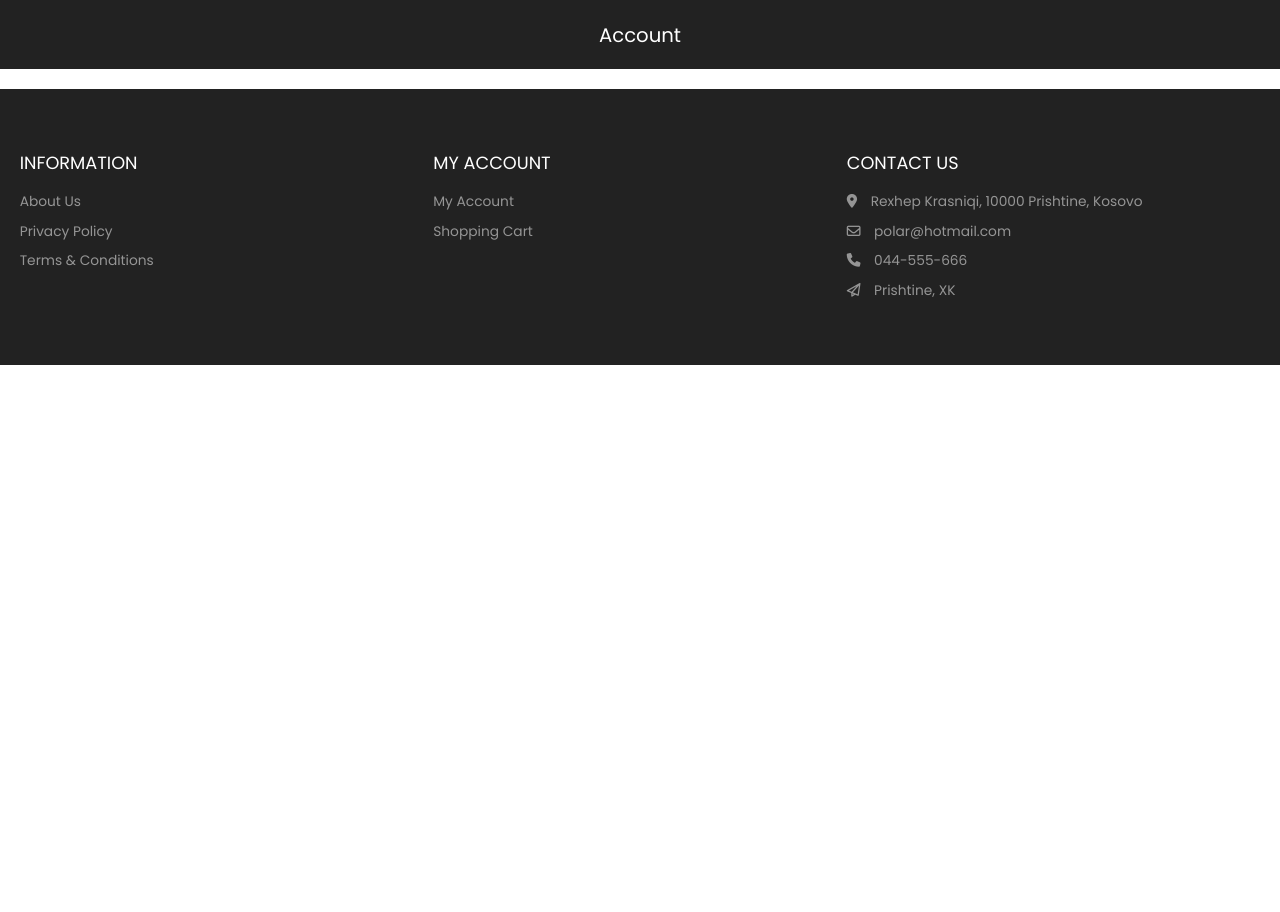
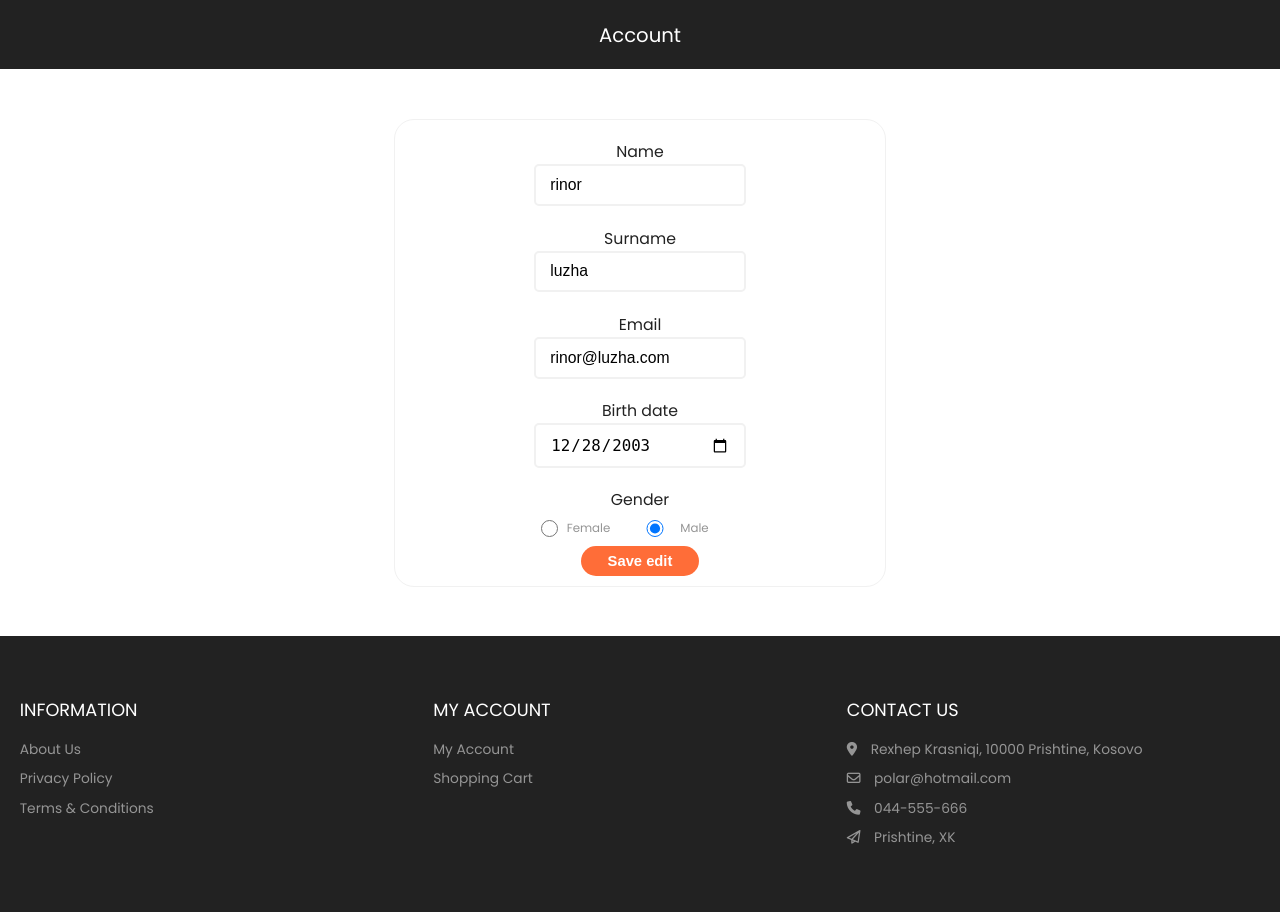
Before and after one commit to Rinor-Luzha/WebProject, a PHP site: page /index.php?page=account in a window 1280 px wide. Shown: the part 75-987 px from the top of the page. Before the commit the page ends 440 px from the top, so only its background shows below. Run offline with PHP 8.4, Linux system fonts and the light colour scheme; a user stored in the database is signed in; data comes from the database, SQL or seed files in the repository; some libraries are stand-ins or nearby versions.

Commit message:
Added account edit page

```diff
--- a/views/account.php
+++ b/views/account.php
@@ -2,21 +2,85 @@
 <link rel="stylesheet" href="css/footerStyle.css" />
 <link rel="stylesheet" href="css/headersStyle.css" />
 <link rel="stylesheet" href="css/productStyle.css" />
+<link rel="stylesheet" href="css/editPageStyle.css" />
 </head>
 
 <body>
-    <!-- Header -->
     <?php
+    require_once "controllers/UserController.php";
+    $userController = new UserController;
+
+    if (!isset($_SESSION['userid'])) {
+        echo '<script>alert("Bad user id given ")</script>';
+        return header('location:views/index.php');
+    }
+    $user = $userController->getUserById($_SESSION['userid']);
+
+    if (isset($_POST['submit'])) {
+        $userController->editUser($_SESSION['userid'], $_POST);
+
+    }
     require_once "parts/header.php";
-
     ?>
 
-    <main>
-        <section class="account-section">
+<main>
+        <section>
             <h2 class="title">Account</h2>
-
+            <div class="product-center">
+                <form method="POST" id="submit" class="form">
+                    <div class="container">
+                        <div class=" product-details">
+                            <div class="input-div">
+                                <label for="name">
+                                    <p class="input-text">Name</p>
+                                </label>
+                                <input type="text" required name="name" placeholder="Enter name" class="input" id="name" value="<?php echo $user['name'] ?>">
+                            </div>
+                            <div class="input-div">
+                                <label for="surname">
+                                    <p class="input-text">Surname</p>
+                                </label>
+                                <input type="text" required name="surname" placeholder="Enter surname" class="input" id="surname" value="<?php echo $user['surname'] ?>">
+                            </div>
+                            <div class="input-div">
+                                <label for="email">
+                                    <p class="input-text">Email</p>
+                                </label>
+                                <input type="text" required name="email" placeholder="Enter email" class="input" id="email" value="<?php echo $user['email'] ?>">
+                            </div>
+                            <div class="input-div">
+                                <label for="email">
+                                    <p class="input-text">Birth date</p>
+                                </label>
+                                <input type="date" required name="birthdate" placeholder="Enter birthdate" class="input" id="birthdate" value="<?php echo $user['birthdate'] ?>">
+                            </div>
+                            <div class="input-div">
+                                <label>
+                                    <p class="input-text">Gender</p>
+                                </label>
+                                <div class="gender-wrapper">
+                                        <div class="radio-option">
+                                            <input type="radio" name="gender"
+                                            <?php if (isset($user['gender']) && $user['gender']=="F") echo "checked";?>
+                                            value="F">Female
+                                        </div>
+                                        <div class="radio-option">
+                                            <input type="radio" name="gender"
+                                            <?php if (isset($user['gender']) && $user['gender']=="M") echo "checked";?>
+                                            value="M">Male
+                                        </div>
+                                </div>
+                            </div>
+                            <?php
+                            ?>
+                            <div class="submit-button">
+                                <button name='submit' type="submit" id="edit">Save edit</button>
+                            </div>
+                        </div>
+                    </div>
+                </form>
+            </div>
         </section>
-
     </main>
 
     <!-- Footer -->
```
